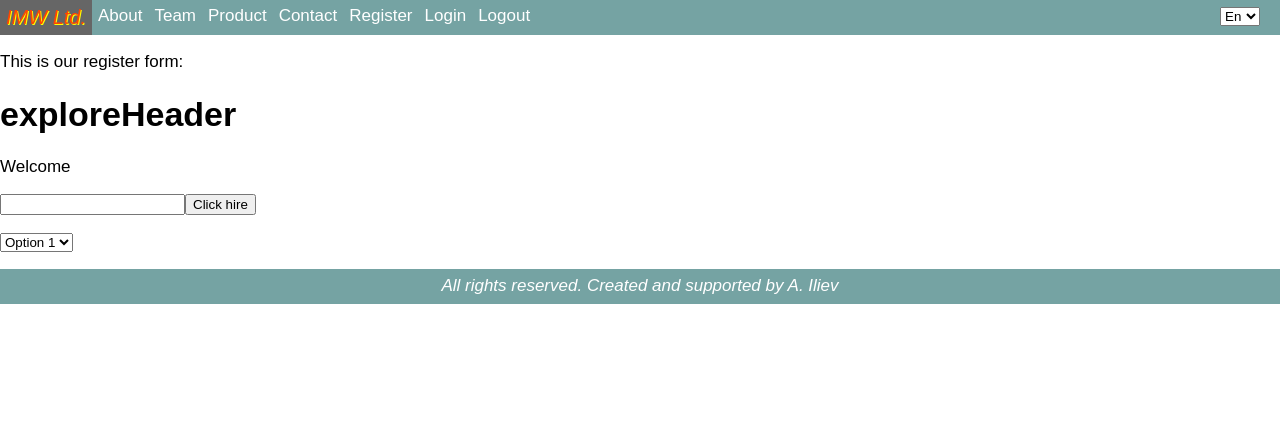
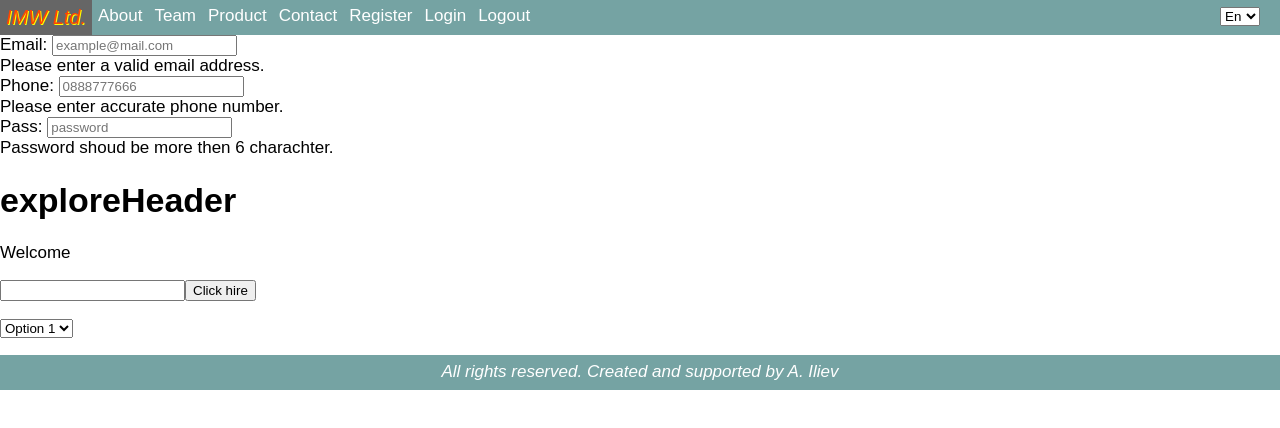
Before and after one commit to AleksandarIliev/IMW, a React (Create React App) app: page /register in a window 1280 px wide. Shown: the top 428 px of the page. Built offline with nearby package versions, Linux system fonts and the light colour scheme.

Commit message:
Add logic in Login Logout and Register component

```diff
--- a/src/Components/Login/Login.js
+++ b/src/Components/Login/Login.js
@@ -1,6 +1,58 @@
+
+import { useState } from "react";
+
 
 export const Login = () => {
+    const [input, setInput] = useState({
+        username: "",
+        password: ""
+    });
+
+    const handleSubmitEvent = (e) => {
+        e.preventDefault();
+        if (input.username !== "" && input.password !== "") {
+
+        }
+        alert("Please entre a valid username or password!!!")
+    }
+
+    const handleInput = (e) => {
+        const { name, value } = e.target;
+        setInput((prev) => ({
+            ...prev,
+            [name]: value,
+        }))
+    }
+
     return (
-        <p>Our login forms:</p>
+        <form onSubmit={handleSubmitEvent}>
+            <div className="formControl">
+                <label htmlFor="userEmail">Email: </label>
+                <input
+                    type="email"
+                    id="userEmail"
+                    name="email"
+                    placeholder="example@mail.com"
+                    onChange={handleInput}
+                />
+                <div id="userEmail" className="info">
+                    Please enter a valid email address.
+                </div>
+            </div>
+
+            <div className="formControl">
+                <label htmlFor="password">Pass: </label>
+                <input
+                    type="password"
+                    id="password"
+                    name="password"
+                    placeholder="password"
+                    onChange={handleInput}
+                />
+                <div id="password" className="info">
+                    Password shoud be more then 6 charachter.
+                </div>
+            </div>
+        </form>
     )
 }
--- a/src/Components/Logout/Logout.js
+++ b/src/Components/Logout/Logout.js
@@ -1,7 +1,12 @@
-
+import { useEffect } from "react";
 
 export const Logout = () => {
+    // const auth = useAuth();
+
     return (
-        <p>You are logout from our site</p>
+        <div className="logout">
+            <p>Are you sure to want to logout:</p>
+            <button onClick={() => auth.logout()} classname="logoutBtn">Logout</button>
+        </div>
     )
 }
--- a/src/Components/Register/Register.js
+++ b/src/Components/Register/Register.js
@@ -1,7 +1,70 @@
-
+import { useState } from "react";
 
 export const Register = () => {
+    const [input, setInput] = useState({
+        username: "",
+        password: ""
+    });
+
+    const handleSubmitEvent = (e) => {
+        e.preventDefault();
+        if (input.username !== "" && input.password !== "") {
+
+        }
+        alert("Please entre a valid username or password!!!")
+    }
+
+    const handleInput = (e) => {
+        const { name, value } = e.target;
+        setInput((prev) => ({
+            ...prev,
+            [name]: value,
+        }))
+    }
+
     return (
-        <p>This is our register form:</p>
+        <form onSubmit={handleSubmitEvent}>
+            <div className="formControl">
+                <label htmlFor="userEmail">Email: </label>
+                <input
+                    type="email"
+                    id="userEmail"
+                    name="email"
+                    placeholder="example@mail.com"
+                    onChange={handleInput}
+                />
+                <div id="userEmail" className="info">
+                    Please enter a valid email address.
+                </div>
+            </div>
+
+            <div className="formControl">
+                <label htmlFor="phoneNumber">Phone: </label>
+                <input
+                    type="phoneNumber"
+                    id="phoneNumber"
+                    name="phoneNumber"
+                    placeholder="0888777666"
+                    onChange={handleInput}
+                />
+                <div id="phoneNumber" className="info">
+                    Please enter accurate phone number.
+                </div>
+            </div>
+
+            <div className="formControl">
+                <label htmlFor="password">Pass: </label>
+                <input
+                    type="password"
+                    id="password"
+                    name="password"
+                    placeholder="password"
+                    onChange={handleInput}
+                />
+                <div id="password" className="info">
+                    Password shoud be more then 6 charachter.
+                </div>
+            </div>
+        </form>
     )
 }
```
